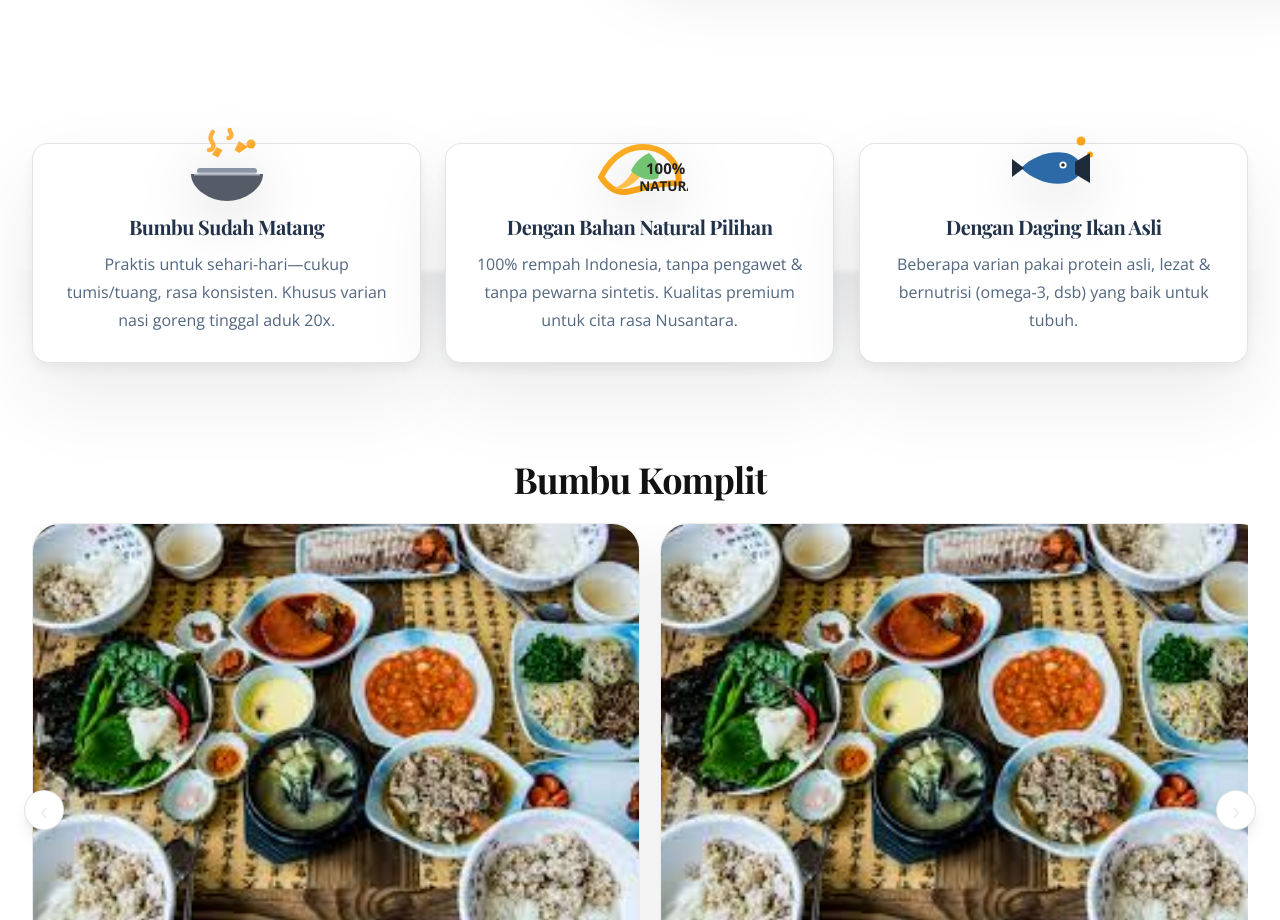
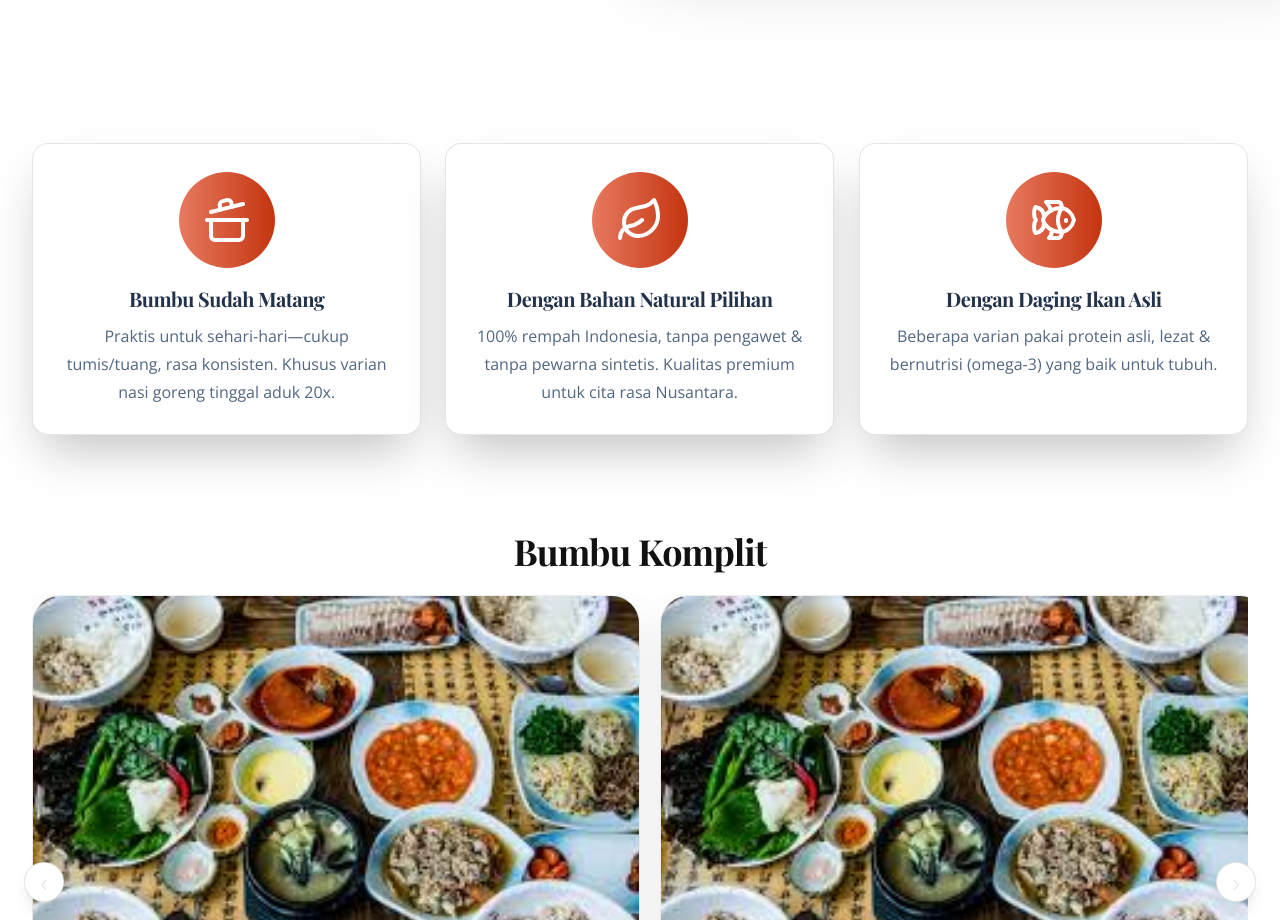
Before and after one commit to Aswin-art/nusantara-kuliner, a Next.js app: page /bumbu-komplit in a window 1280 px wide. Shown: the part 1280-2200 px from the top of the page. Built offline with nearby package versions, Linux system fonts and the light colour scheme.

Commit message:
feat: changed icon to use icons from lucide-react instead

```diff
--- a/src/components/bumbu-komplit/FeaturedCards.tsx
+++ b/src/components/bumbu-komplit/FeaturedCards.tsx
@@ -1,111 +1,51 @@
+
 "use client";
 
 import React from "react";
+import { CookingPot, Leaf, Fish } from "lucide-react";
 
 type Feature = {
   title: string;
   text: string;
-  Icon: React.FC<React.SVGProps<SVGSVGElement>>;
+  Icon: React.FC<{ className?: string }>;
 };
-
-const BowlIcon: React.FC<React.SVGProps<SVGSVGElement>> = (props) => (
-  <svg viewBox="0 0 64 64" aria-hidden="true" {...props}>
-    <defs>
-      <linearGradient id="g1" x1="0" y1="0" x2="1" y2="1">
-        <stop offset="0" stopOpacity="1" stopColor="#f8b84a" />
-        <stop offset="1" stopOpacity="1" stopColor="#ff9f1a" />
-      </linearGradient>
-    </defs>
-    <path d="M8 36c0 9.94 12.54 18 24 18s24-8.06 24-18H8z" fill="#565c67" />
-    <path d="M14 32h36a2 2 0 0 1 0 4H14a2 2 0 1 1 0-4z" fill="#8b94a4" />
-    <path d="M20 20c1.5 0 3-1.2 3-3s-2-3-2-5 1.5-4 1.5-4" stroke="#ffb23f" strokeWidth="3" fill="none" strokeLinecap="round"/>
-    <path d="M33 12c.8 0 2-1 2-2s-1.2-2-1.2-3.4" stroke="#ffb23f" strokeWidth="3" fill="none" strokeLinecap="round"/>
-    <g fill="url(#g1)">
-      <circle cx="48" cy="16" r="3"/>
-      <path d="M40 14l6 4-6 4-3-2 3-6z"/>
-      <path d="M25 18l4 2-3 5-4-2 3-5z"/>
-    </g>
-    <path d="M10 36h44" stroke="#dfe6ef" strokeWidth="2" opacity=".6"/>
-  </svg>
-);
-
-const NaturalIcon: React.FC<React.SVGProps<SVGSVGElement>> = (props) => (
-  <svg viewBox="0 0 64 64" aria-hidden="true" {...props}>
-    <defs>
-      <linearGradient id="g2" x1="0" y1="0" x2="1" y2="1">
-        <stop offset="0" stopColor="#ffb027" />
-        <stop offset="1" stopColor="#f39c12" />
-      </linearGradient>
-    </defs>
-    <path d="M6 38c9-18 22-20 28-20 10 0 24 6 24 24-20 0-29 6-37 6S8 41 6 38z" fill="none" stroke="url(#g2)" strokeWidth="4" strokeLinecap="round"/>
-    <path d="M30 28c-4 10-9 15-16 18 10 1 18-6 22-14" fill="#ffc04d"/>
-    <path d="M26 34c3-7 8-10 12-12 6 5 8 11 6 17-6 2-12 0-18-5z" fill="#72c472"/>
-    <text x="36" y="36" fontSize="10" fontWeight="800" fill="#222">100%</text>
-    <text x="31.5" y="47" fontSize="9" fontWeight="700" fill="#222">NATURAL</text>
-  </svg>
-);
-
-const FishIcon: React.FC<React.SVGProps<SVGSVGElement>> = (props) => (
-  <svg viewBox="0 0 64 64" aria-hidden="true" {...props}>
-    <defs>
-      <linearGradient id="g3" x1="0" y1="0" x2="1" y2="1">
-        <stop offset="0" stopColor="#ffb027" />
-        <stop offset="1" stopColor="#f39c12" />
-      </linearGradient>
-    </defs>
-    <circle cx="50" cy="14" r="3" fill="url(#g3)"/>
-    <circle cx="56" cy="23" r="2" fill="url(#g3)"/>
-    <path d="M10 32c8-8 20-12 30-10 5 1 10 5 10 10s-5 9-10 10c-10 2-22-2-30-10z" fill="#2b6aa6"/>
-    <circle cx="38" cy="30" r="2.4" fill="#fff"/>
-    <circle cx="38" cy="30" r="1.2" fill="#1c2a3a"/>
-    <path d="M12 32l-8 6v-12l8 6z" fill="#1c2a3a"/>
-    <path d="M46 28l10-6v20l-10-6" fill="#1c2a3a"/>
-  </svg>
-);
 
 export default function FeatureCards() {
   const items: Feature[] = [
     {
-      Icon: BowlIcon,
+      Icon: CookingPot,
       title: "Bumbu Sudah Matang",
       text: "Praktis untuk sehari-hari—cukup tumis/tuang, rasa konsisten. Khusus varian nasi goreng tinggal aduk 20x.",
     },
     {
-      Icon: NaturalIcon,
+      Icon: Leaf,
       title: "Dengan Bahan Natural Pilihan",
       text: "100% rempah Indonesia, tanpa pengawet & tanpa pewarna sintetis. Kualitas premium untuk cita rasa Nusantara.",
     },
     {
-      Icon: FishIcon,
+      Icon: Fish,
       title: "Dengan Daging Ikan Asli",
-      text: "Beberapa varian pakai protein asli, lezat & bernutrisi (omega-3, dsb) yang baik untuk tubuh.",
+      text: "Beberapa varian pakai protein asli, lezat & bernutrisi (omega-3) yang baik untuk tubuh.",
     },
   ];
 
   return (
     <section className="relative py-12" aria-label="Keunggulan">
       {/* Halo radial ala referensi */}
-      <div
-        aria-hidden
-        className="pointer-events-none absolute inset-x-0 -bottom-10 h-[180px] blur-[2px]"
-        style={{
-          background:
-            "radial-gradient(60% 60% at 50% 0%, rgba(36,53,78,0.10) 0%, rgba(36,53,78,0.06) 35%, rgba(36,53,78,0.03) 60%, rgba(36,53,78,0.00) 100%)",
-        }}
-      />
-
       <div className="relative mx-auto grid max-w-[1280px] gap-6 px-4 md:grid-cols-3">
         {items.map(({ Icon, title, text }) => (
           <article
             key={title}
-            className="relative rounded-2xl border border-black/10 bg-white p-7 text-center shadow-[0_34px_80px_rgba(0,0,0,.08),0_6px_14px_rgba(0,0,0,.06)] transition will-change-transform hover:-translate-y-0.5 hover:shadow-[0_42px_90px_rgba(0,0,0,.10),0_10px_18px_rgba(0,0,0,.07)]"
+            className="relative rounded-2xl border shadow-2xl border-black/10 bg-white p-7 text-center transition will-change-transform hover:-translate-y-1"
           >
-            {/* Icon keluar dari kartu */}
-            <div className="absolute left-1/2 -top-6 z-10 -translate-x-1/2 drop-shadow-[0_16px_28px_rgba(0,0,0,.15)]">
-              <Icon className="h-24 w-24" />
+            <div className="flex justify-center items-center mt-0 mb-4">
+              <div className="h-24 w-24 rounded-full flex items-center justify-center"
+                style={{ background: "linear-gradient(to right, var(--primary-300), var(--primary-600))" }}>
+                <Icon className="h-12 w-12 text-white" />
+              </div>
             </div>
 
-            <h3 className="mt-10 text-[20px] font-extrabold tracking-tight text-[#22324a]">
+            <h3 className="text-[20px] font-extrabold tracking-tight text-[#22324a]">
               {title}
             </h3>
             <p className="mt-2 leading-7 text-[#526781]">{text}</p>
```
